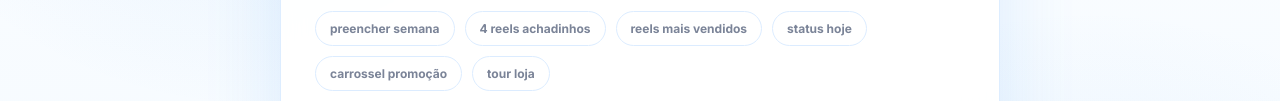
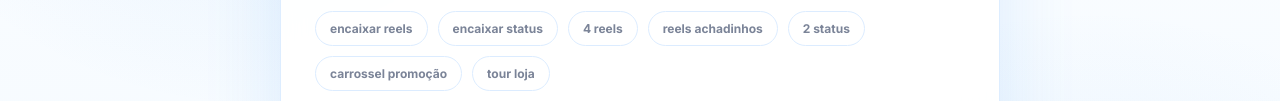
Before and after one commit to comercialgomes3-commits/socialmedia, a website: page public/index.html in a window 1280 px wide. Shown: the part 430-531 px from the top of the page. Drawn offline with Linux system fonts and the light colour scheme.

Commit message:
Update index.html

```diff
--- a/public/index.html
+++ b/public/index.html
@@ -519,31 +519,35 @@ textarea::placeholder { color: #a8b3c7; }
      <div class="examples">
 
 <!-- 🧠 Inteligente -->
-  <button class="example" onclick="fillExample('programar para essa semana: preencher com reels e status')">
-    preencher semana
+<button class="example" onclick="fillExample('encaixe no cronograma: reels')">
+  encaixar reels
+</button>
+
+<button class="example" onclick="fillExample('encaixe no cronograma: status')">
+  encaixar status
 </button>
 
 <!-- 🎥 Reels -->
-  <button class="example" onclick="fillExample('programar para essa semana: 4 reels de achadinhos')">
-    4 reels achadinhos
+<button class="example" onclick="fillExample('encaixe no cronograma: 4 reels')">
+  4 reels
 </button>
 
-  <button class="example" onclick="fillExample('programar para essa semana: reels de produtos mais vendidos')">
-    reels mais vendidos
+<button class="example" onclick="fillExample('coloque no cronograma: reels achadinhos')">
+  reels achadinhos
 </button>
 
 <!-- 📱 Status -->
-  <button class="example" onclick="fillExample('programar para hoje: 2 status de novidades')">
-    status hoje
+<button class="example" onclick="fillExample('coloque no cronograma: 2 status')">
+  2 status
 </button>
 
 <!-- 💰 Conversão -->
-  <button class="example" onclick="fillExample('programar para sábado: carrossel de promoção')">
+<button class="example" onclick="fillExample('coloque no cronograma: carrossel promoção')">
   carrossel promoção
 </button>
 
-  <!-- 🎬 Lifestyle -->
-  <button class="example" onclick="fillExample('programar para amanhã: reels de tour pela loja')">
+<!-- 🎬 Conteúdo -->
+<button class="example" onclick="fillExample('coloque no cronograma: reels tour loja')">
   tour loja
 </button>
 
```
Lines whose indentation alone changed are shown as unchanged.
